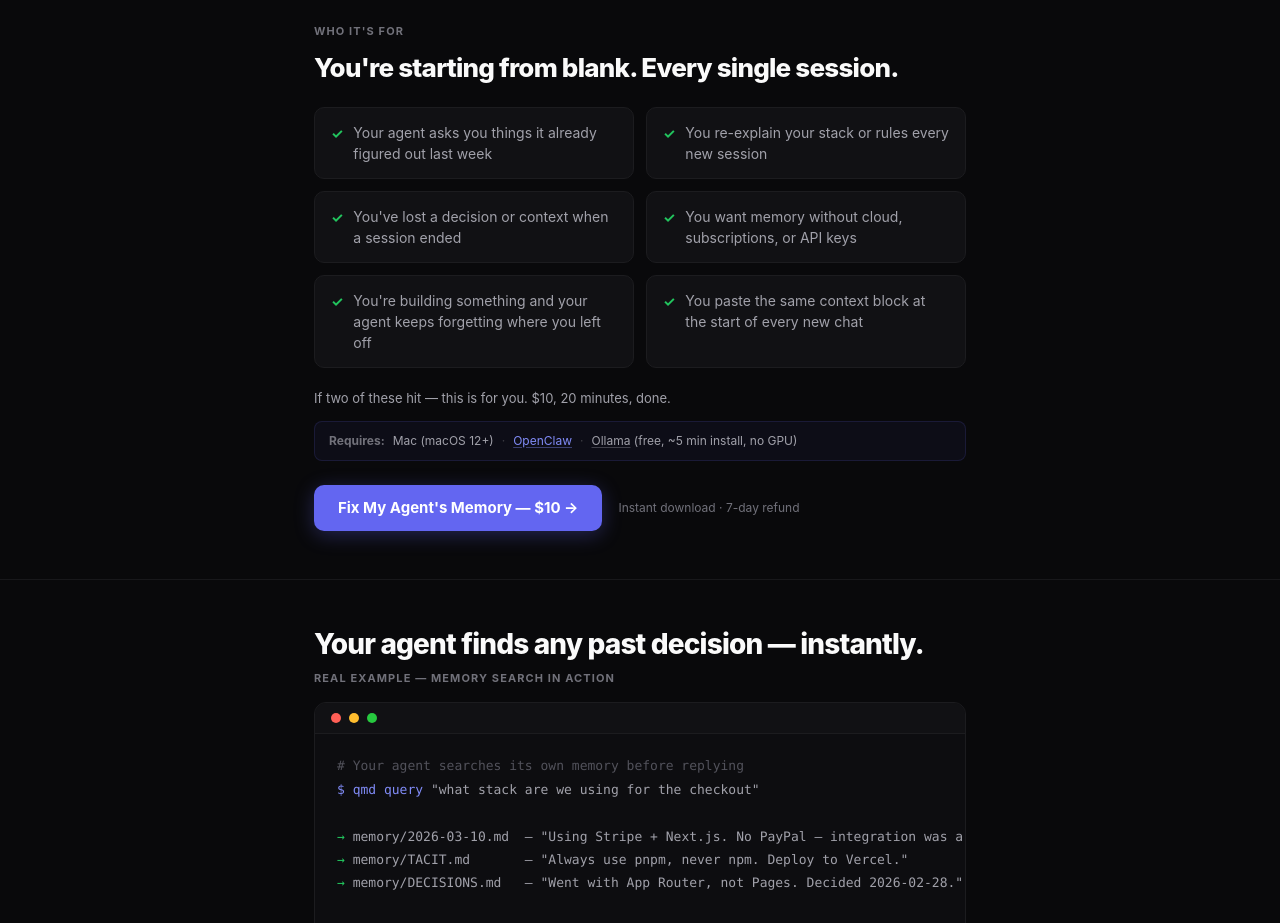
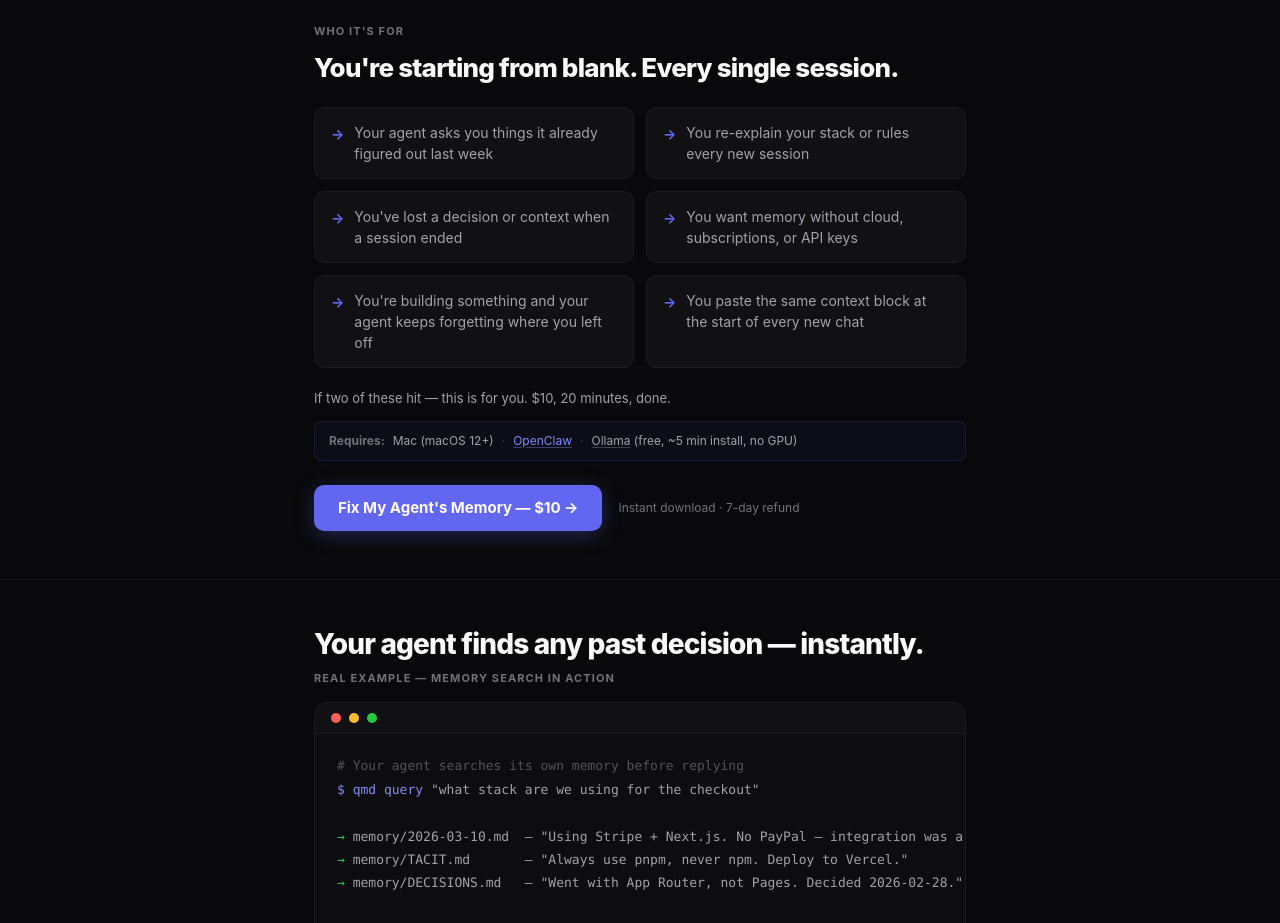
Before and after one commit to marcoiaq/agent-memory-kit, a Next.js app: page / in a window 1280 px wide. Shown: the part 1120-2043 px from the top of the page. Built offline with nearby package versions, Linux system fonts and the light colour scheme.

Commit message:
ux: change 'who it's for' pain point markers from green ✓ to indigo → — green signals success/positive which contradicts pain point copy

```diff
--- a/app/page.tsx
+++ b/app/page.tsx
@@ -523,7 +523,7 @@ export default function Home() {
               'You paste the same context block at the start of every new chat',
             ].map((item) => (
               <div key={item} style={{display:'flex', alignItems:'flex-start', gap:'10px', padding:'14px 16px', background:'#111114', border:'1px solid #1c1c1f', borderRadius:'10px'}}>
-                <span style={{color:'#22c55e', fontWeight:700, fontSize:'14px', flexShrink:0, marginTop:'1px'}}>✓</span>
+                <span style={{color:'#6366f1', fontWeight:700, fontSize:'14px', flexShrink:0, marginTop:'1px'}}>→</span>
                 <span style={{fontSize:'14px', color:'#a1a1aa', lineHeight:1.5}}>{item}</span>
               </div>
             ))}
```
